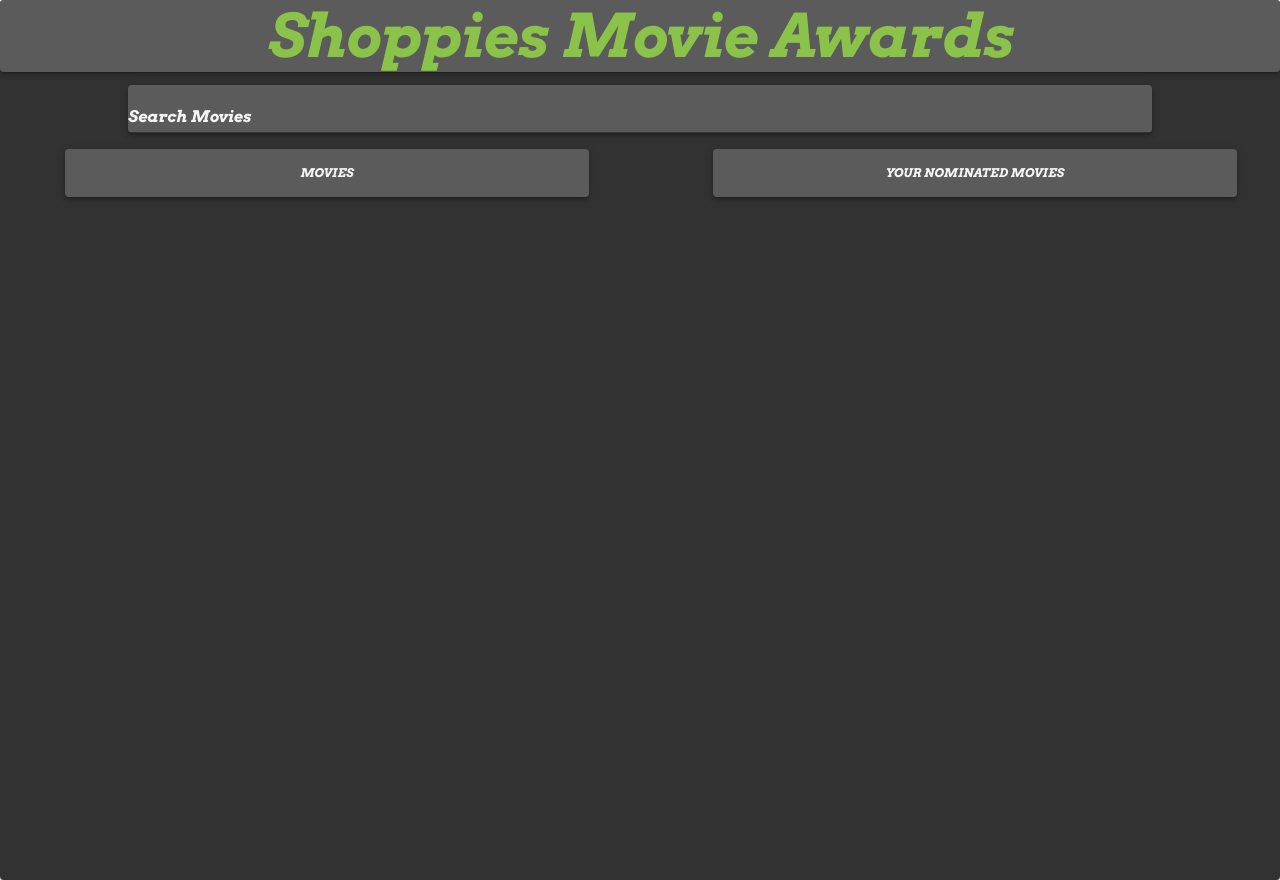
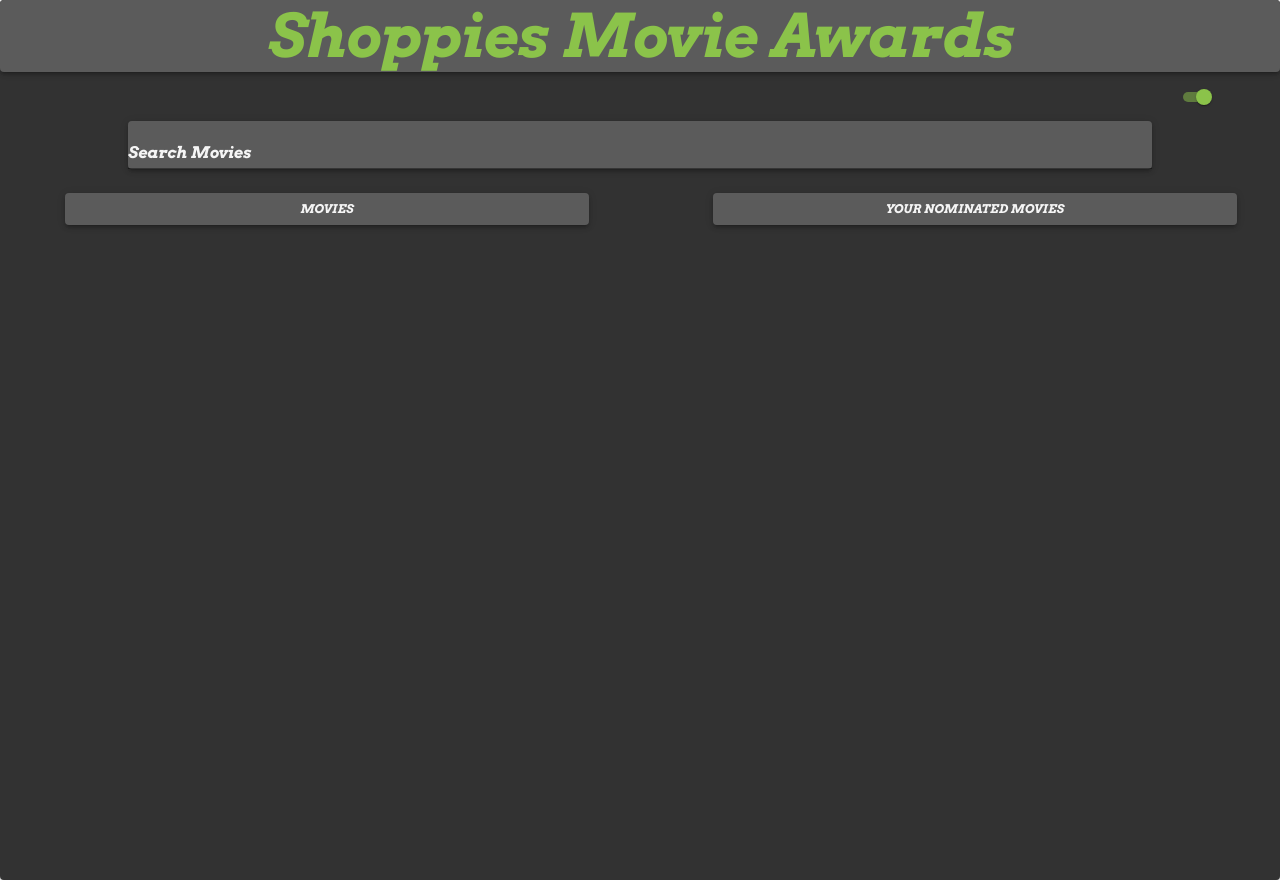
Before and after one commit to KevJSDevelopment/Shopify-Movie-Awards, a React (Create React App) app: page / in a window 1280 px wide. Built offline with nearby package versions, Linux system fonts and the light colour scheme.

Commit message:
dark mode done

```diff
--- a/src/App.js
+++ b/src/App.js
@@ -1,6 +1,6 @@
 import React, { useEffect, useState } from 'react'
 import Paper from '@material-ui/core/Paper'
-import {Typography, makeStyles, Button } from '@material-ui/core'
+import {Typography, makeStyles, Switch } from '@material-ui/core'
 import Nominations from './Nominations'
 import CheckResults from './CheckResults'
 import Alert from '@material-ui/lab/Alert';
@@ -19,7 +19,7 @@ const theme1 = createMuiTheme({
       main: '#5b5b5b',
       dark: '#323232',
       contrastText: 'whitesmoke',
-    }
+    },
   },
   typography: {
     fontFamily: [
@@ -38,10 +38,10 @@ const theme2 = createMuiTheme({
     },
     secondary: {
       light: '#FFFFFF',
-      main: '#FFFFFF',
-      dark: '#whitesmoke',
-      contrastText: 'whitesmoke',
-    }
+      main: '#F5F5F5',
+      dark: '#F5F5F5',
+      contrastText: '#222222',
+    },
   },
   typography: {
     fontFamily: [
@@ -50,7 +50,7 @@ const theme2 = createMuiTheme({
   },
 })
 
-const useStyles = makeStyles({
+const useStyles = makeStyles(theme => ({
   root: {
     height: window.innerHeight * 1.10
   },
@@ -85,7 +85,11 @@ const useStyles = makeStyles({
     borderRadius: "5px 50px 50px 5px",
     float: "right"
   },
-})
+  switch: {
+    float: "right",
+    marginRight: "5%"
+  }
+}))
 
 const App = () => {
   const [movies, setMovies] = useState([])
@@ -115,7 +119,6 @@ const App = () => {
         }
       })
     }
-
   }
 
   const handleresultsPage = () => {
@@ -223,6 +226,7 @@ const handleMovieTitle = (title, length) => {
             Shoppies Movie Awards
           </Typography>
         </Paper>
+        <Switch size="small" color="primary" checked={darkMode} className={classes.switch} onChange={() => setDarkMode(!darkMode)} />
         {resultsPage ? null : <Nominations submitted={submitted} setResultsPage={setResultsPage} transitioning={transitioning} classes={classes} movies={movies} nominations={nominations} fetchMovies={fetchMovies} listFull={listFull} handleYear={handleYear} handleNominated={handleNominated} handleMovieTitle={handleMovieTitle} handleRemoved={handleRemoved} handleNominate={handleNominate}/>}
         {resultsPage ? <CheckResults submitted={submitted} nominations={nominations} setTransitioning={setTransitioning} setResultsPage={setResultsPage} handleYear={handleYear} handleMovieTitle={handleMovieTitle} /> : null}
       </Paper>
--- a/src/MovieCard.js
+++ b/src/MovieCard.js
@@ -8,6 +8,11 @@ const useStyles = makeStyles(theme => ({
     },
     paper: {
         backgroundColor: theme.palette.secondary.light,
+        color: theme.palette.secondary.contrastText,
+        padding: "1%"
+    },
+    button: {
+        float: "right",
         color: theme.palette.secondary.contrastText
     }
 }))
@@ -28,10 +33,10 @@ const MovieCard = (props) => {
                         {props.movie.Title.length > 45 ? props.handleMovieTitle(props.movie.Title, 45) : props.movie.Title} ({props.handleYear(props.movie.Year)})
                     </Typography>
                     {!props.listFull ?
-                    <Button variant="outlined" size="small" style={{float: "right" }} color="primary" onClick={() => props.handleNominated(props.movie)}>
+                    <Button variant="contained" size="small" className={classes.button} color="primary" onClick={() => props.handleNominated(props.movie)}>
                         Nominate
                     </Button>
-                    : <Button variant="outlined" disabled style={{float: "right" }} size="small">
+                    : <Button variant="outlined" disabled className={classes.button} size="small">
                         Nominate
                     </Button>}
                 </Paper>
--- a/src/NominationCard.js
+++ b/src/NominationCard.js
@@ -1,5 +1,5 @@
 import React, { useState } from 'react'
-import { Paper, Typography, Grid, Slide, Button , makeStyles, useTheme} from '@material-ui/core'
+import { Paper, Typography, Grid, Slide, Button , makeStyles} from '@material-ui/core'
 
 const useStyles = makeStyles(theme => ({
     item: {
@@ -7,11 +7,13 @@ const useStyles = makeStyles(theme => ({
         marginRight: "1%"
     },
     button: {
-        float: "right"
+        float: "right",
+        color: theme.palette.secondary.contrastText
     },
     paper: {
         backgroundColor: theme.palette.secondary.light,
-        color: theme.palette.secondary.contrastText
+        color: theme.palette.secondary.contrastText,
+        padding: "1%"
     }
 }))
 
@@ -19,6 +21,7 @@ const NominationCard = (props) => {
 
     const [hover, setHover] = useState(false)
     const classes = useStyles()
+
     return (
         <Grid item xs={12} className={classes.item}>
             <Slide
@@ -29,7 +32,7 @@ const NominationCard = (props) => {
                     <Typography variant="overline" style={{overflowX: true}}>
                         {props.nomination.Title.length > 40 ? props.handleMovieTitle(props.nomination.Title) : props.nomination.Title} ({props.handleYear(props.nomination.Year)})
                     </Typography>
-                    {!props.submitted ? <Button variant="outlined" size="small" className={classes.button} color="primary" onClick={() => props.handleRemoved(props.index)}>
+                    {!props.submitted ? <Button variant="contained" size="small" className={classes.button} color="secondary" onClick={() => props.handleRemoved(props.index)}>
                         Remove
                     </Button> : <Button variant="outlined" disabled size="small" className={classes.button}>
                         Remove
--- a/src/Nominations.js
+++ b/src/Nominations.js
@@ -11,8 +11,7 @@ const useStyles = makeStyles(theme => ({
       color: theme.palette.secondary.contrastText
     },
     movieContainer: {
-      marginLeft: "5%",
-
+      marginLeft: "5%"
     },
     gridItems: {
       width: "100%"
@@ -33,9 +32,14 @@ const useStyles = makeStyles(theme => ({
     },
     paper: {
         backgroundColor: theme.palette.secondary.main,
-        color: theme.palette.secondary.contrastText
+        color: theme.palette.secondary.contrastText,
+        maxHeight: window.innerHeight * .8,
+        overflowY: "auto"
     },
     label: {
+        color: theme.palette.secondary.contrastText,
+    },
+    input: {
         color: theme.palette.secondary.contrastText,
     },
 }))
@@ -49,14 +53,14 @@ const Nominations = (props) => {
             <Grid container direction="column" alignItems="center" spacing={3}>
                 <Grid item xs={12} className={classes.gridItems}>
                     <Paper elevation={3} className={classes.search}>
-                        <TextField id="outlined-search" fullWidth={true} InputLabelProps={{className: classes.label}} label="Search Movies" type="search" autoComplete="off" variant="standard" onChange={(ev) => props.fetchMovies(ev.target.value)}/>
+                        <TextField id="outlined-search" fullWidth={true} InputLabelProps={{className: classes.label}} InputProps={{className: classes.input}} label="Search Movies" type="search" autoComplete="off" variant="standard" onChange={(ev) => props.fetchMovies(ev.target.value)}/>
                     </Paper>
                 </Grid>
                 <Grid item xs={12} className={classes.gridItems}>
                     <Grid container direction="row" spacing={2}>
                         <Grid item xs={5} className={classes.movieContainer}>
                             <Paper elevation={3} className={classes.paper}>
-                                <Grid container direction="column" spacing={2}>
+                                <Grid container direction="column">
                                 <Grid item xs={12} className={classes.text}>
                                     <Typography variant="overline">
                                     Movies
--- a/src/index.js
+++ b/src/index.js
@@ -16,7 +16,7 @@ const theme = createMuiTheme({
       main: '#494949',
       dark: '#222222',
       contrastText: 'white',
-    }
+    },
   },
   typography: {
     fontFamily: [
```
Also changed, not shown: 1 other file (tests, documents, lock files or other folders).
